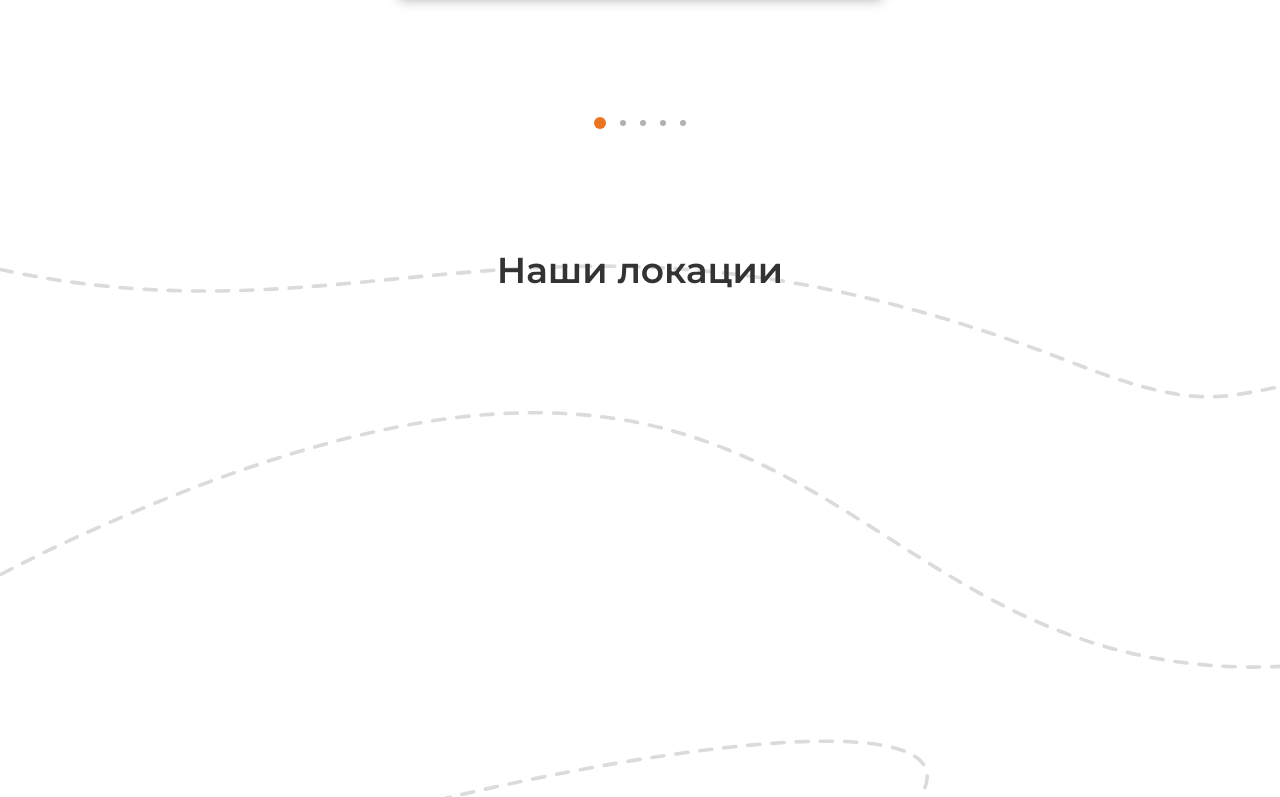
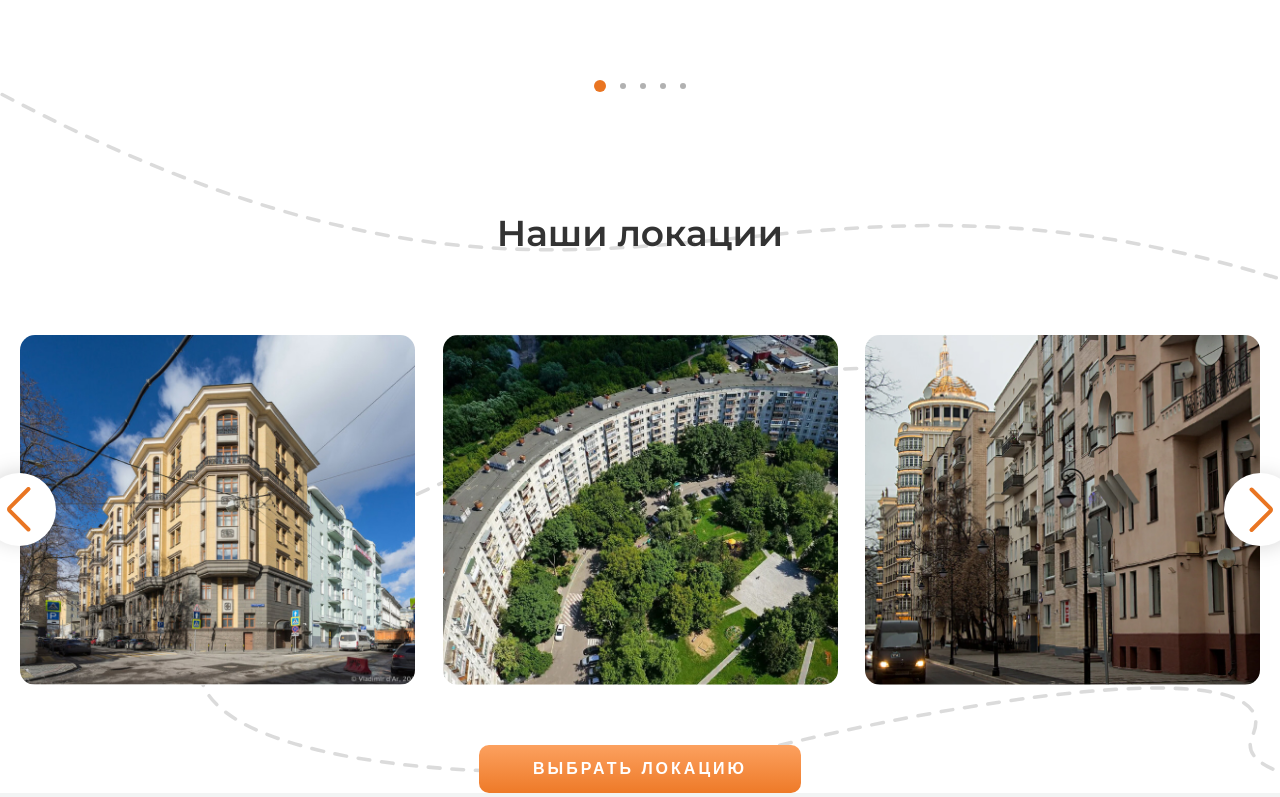
Before and after one commit to ArtBiriukov/photo_studia, a website with bundled scripts: page src/index.html in a window 1280 px wide. Shown: the part 1801-2598 px from the top of the page. Built offline with nearby package versions, Linux system fonts and the light colour scheme; files whose address does not match are found by name.

Commit message:
make desktop

```diff
--- a/src/html/blocks/locations.html
+++ b/src/html/blocks/locations.html
@@ -3,18 +3,38 @@
     <h2 class="locations__title title">Наши локации</h2>
 
     <div class="locations__slider">
-      <div class="slider__inner">
-        <div class="slider__wrapper">
-          <div class="sldier__slide">
+      <div class="locations__slider-inner slider__inner">
+        <div class="locations__slider-wrapper">
 
+          <div class="locations__slider-slide sldier__slide">
+            <img src="../../images/location/loc1.jpg" alt="локация 1">
+            <h3 class="location__slide-title">Название локации</h3>
           </div>
-          <div class="sldier__slide"></div>
-          <div class="sldier__slide"></div>
+
+          <div class="locations__slider-slide sldier__slide">
+            <img src="../../images/location/loc2.jpg" alt="локация 2">
+            <h3 class="location__slide-title">Название локации</h3>
+          </div>
+
+          <div class="locations__slider-slide sldier__slide">
+            <img src="../../images/location/loc3.jpg" alt="локация 3">
+            <h3 class="location__slide-title">Название локации</h3>
+          </div>
+
+          <div class="locations__slider-btn slider__btn slider__btn-next">
+            <svg xmlns="http://www.w3.org/2000/svg">
+              <use xlink:href="#icon-arrow"></use>
+            </svg></div>
+
+          <div class="locations__slider-btn slider__btn slider__btn-prew">
+            <svg xmlns="http://www.w3.org/2000/svg">
+              <use xlink:href="#icon-arrow"></use>
+            </svg></div>
+
         </div>
-
-        <div class="slider__btn slider__btn-next"></div>
-        <div class="slider__btn slider__btn-prew"></div>
       </div>
     </div>
+
+    <button class="locations__btn btn">выбрать локацию</button>
   </div>
 </section>
--- a/src/scss/blocks/locations.scss
+++ b/src/scss/blocks/locations.scss
@@ -2,11 +2,89 @@
   padding-top: 120px;
   background-image: url(../../images/location_bg.svg);
   background-repeat: no-repeat;
-  background-position: center;
   background-size: cover;
-  height: 720px;
+
+  &__container {
+    @extend %displayCenter;
+    flex-direction: column;
+  }
 
   &__title {
     margin-bottom: 80px;
   }
+
+
+  &__slider {
+
+    &-inner {
+      width: 1240px;
+    }
+
+    &-wrapper {
+      position: relative;
+      @extend %displaySpaceBeetwen;
+    }
+
+    &-slide {
+      max-width: 100%;
+      position: relative;
+      cursor: pointer;
+
+      img {
+        width: 395px;
+        height: 350px;
+        border-radius: 15px;
+        object-fit: cover;
+      }
+
+      h3 {
+        position: absolute;
+        bottom: 16px;
+        left: 32px;
+        z-index: 3;
+        opacity: 0;
+        color: $color_white;
+      }
+
+      &::after {
+        content: '';
+        position: absolute;
+        top: 0;
+        left: 0;
+        width: 100%;
+        height: 100%;
+        display: block;
+        background: linear-gradient(180deg, rgba(25, 25, 25, 0) 53.07%, #191919 121.9%);
+        border-radius: 15px;
+        opacity: 0;
+      }
+
+      &:hover {
+
+        h3,
+        &::after {
+          @include transition;
+          opacity: 1;
+        }
+      }
+    }
+
+    &-btn {
+      position: absolute;
+
+      &.slider__btn-next {
+        right: -37px;
+      }
+
+      &.slider__btn-prew {
+        transform: rotate(180deg);
+        left: -37px;
+      }
+    }
+  }
+
+  &__btn {
+    margin-top: 60px;
+    padding: 14px 54px;
+  }
 }
--- a/src/scss/blocks/works.scss
+++ b/src/scss/blocks/works.scss
@@ -10,14 +10,10 @@
   }
 
   &__title {
-    margin-bottom: 117px;
-
-    @media screen and (max-width: 1024px) {
-      margin-bottom: 107px;
-    }
+    margin-bottom: 80px;
 
     @media screen and (max-width: 896px) {
-      margin-bottom: 56px;
+      margin-bottom: 40px;
     }
   }
 
--- a/src/scss/modules/slider.scss
+++ b/src/scss/modules/slider.scss
@@ -58,6 +58,8 @@
     border-radius: 50%;
     stroke: $accent_color;
 
+    filter: drop-shadow(0px 2px 10px rgba(0, 0, 0, 0.15));
+
     @extend %displayCenter;
     cursor: pointer;
 
@@ -70,7 +72,6 @@
       //   height: 23px;
       // }
     }
-
 
 
     &-prev {
--- a/src/scss/style.scss
+++ b/src/scss/style.scss
@@ -11,7 +11,6 @@
 @import "./blocks/header.scss";
 @import "./blocks/mainScreen";
 @import "./blocks/works";
-
 @import "./blocks/locations";
 
 
```
Also changed, not shown: dist/css/style.min.css, dist/index.html.
